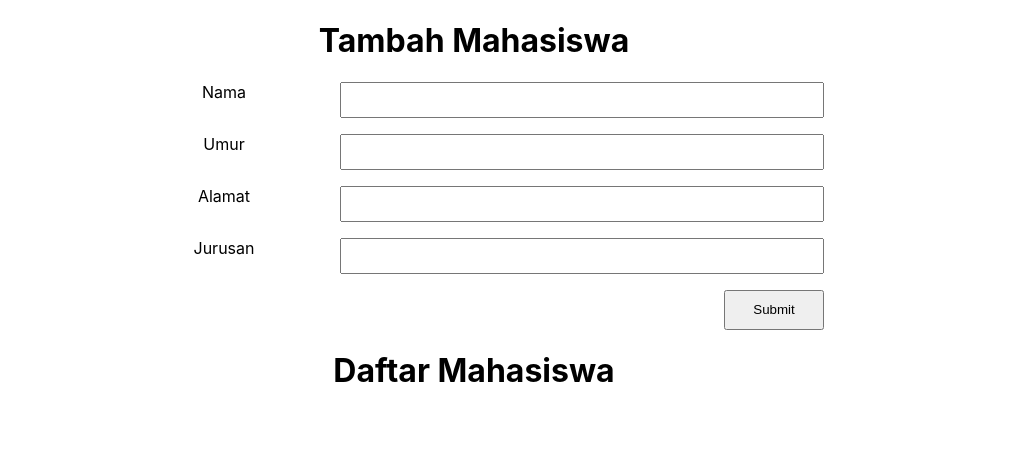
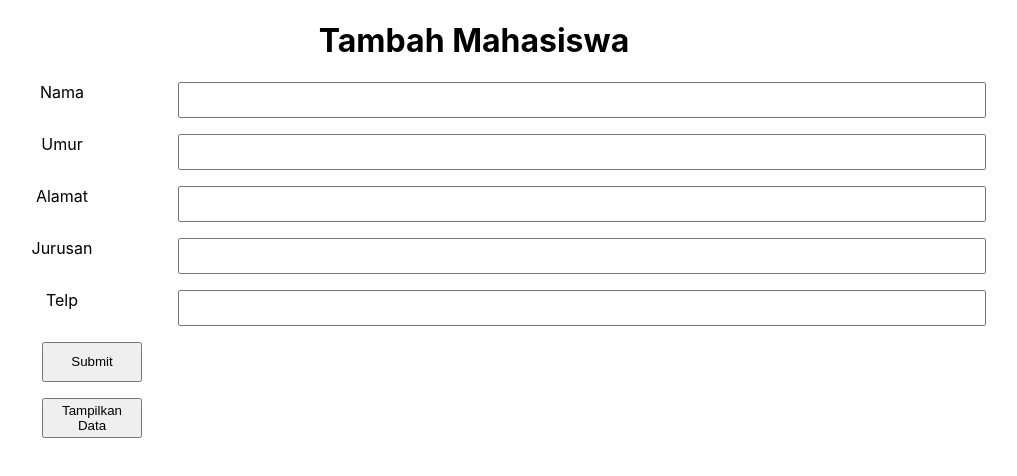
Before and after one commit to iqbal-rahmatullah/Blog-CRUD-ReactJS, a React (Create React App) app: page / in a window 1280 px wide. Shown: the top 476 px of the page, without its empty margins (166-1183 px from the left). Built offline with nearby package versions, Linux system fonts and the light colour scheme.

Commit message:
Tugas 5 selesai

```diff
--- a/src/components/form/Form.css
+++ b/src/components/form/Form.css
@@ -1,7 +1,7 @@
 form {
     display: grid;
     margin: auto;
-    width: 700px;
+    width: 80%;
     grid-template-columns: 200px 1fr;
     grid-gap: 16px;
 }
@@ -10,21 +10,21 @@ Input {
     height: 30px;
 }
 
-.btnSubmit {
-    width: 700px;
-    display: flex;
-    justify-content: end;
-}
-
 Button{
     width: 100px;
     height: 40px;
+    margin-left: 80px;
 }
 
 .resultBox {
     margin: auto;
-    width: 80%;
+    margin-top: 20px;
+    width: 70%;
     display: flex;
     gap: 20px;
     flex-wrap: wrap;
 }
+
+.none {
+    display: none;
+}
--- a/src/components/form/Form.jsx
+++ b/src/components/form/Form.jsx
@@ -11,12 +11,15 @@ function Form() {
   const [umur, setUmur] = useState()
   const [alamat, setAlamat] = useState('')
   const [jurusan, setJurusan] = useState('')
+  const [telp, setTelp] = useState('')
+  const [tampil, setTampil] = useState(true)
 
   const changeValueNama = (e) => {
     setNama(e.target.value)
   }
   const changeValueUmur = (e) => {
     setUmur(e.target.value)
+    console.log(umur)
   }
   const changeValueAlamat = (e) => {
     setAlamat(e.target.value)
@@ -25,18 +28,35 @@ function Form() {
     setJurusan(e.target.value)
   }
 
+  const changeValueTelp = (e) => {
+    setTelp(e.target.value)
+  }
+
   const handleButton = (e) => {
     e.preventDefault()
-    setMahasiswa([
+    if(nama.length === 0 || umur === '' || alamat.length === 0 || jurusan.length === 0 || telp === '') {
+      alert('Ada inputan yang masih kosong !!');
+    }
+    if(nama&&umur&&alamat&&jurusan&&telp) {
+      setMahasiswa([
         ...mahasiswa,
         {
             nama : nama,
             umur : umur,
             alamat : alamat,
-            jurusan : jurusan
         }
-    ])
-    console.log(mahasiswa)
+      ])
+    }
+  }
+
+  const handleButtonTampil = (e) => {
+    e.preventDefault()
+    if(tampil === false) {
+      setTampil(true)
+    }else {
+      setTampil(false)
+    }
+    console.log(tampil)
   }
   return (
     <>
@@ -46,12 +66,11 @@ function Form() {
             <Input labelFor="umur" label="Umur" typeInput="number" idInput="umur" nameInput="umur" inputOnchange={changeValueUmur}/>
             <Input labelFor="alamat" label="Alamat" typeInput="text" idInput="alamat" nameInput="alamat" inputOnchange={changeValueAlamat}/>
             <Input labelFor="jurusan" label="Jurusan" typeInput="text" idInput="jurusan" nameInput="jurusan" inputOnchange={changeValueJurusan}/>
-            <div className="btnSubmit">
-                <Button clickFunction={handleButton} judulButton="Submit"/>
-            </div>
+            <Input labelFor="telp" label="Telp" typeInput="number" idInput="telp" nameInput="telp" inputOnchange={changeValueTelp}/>
+            <Button clickFunction={handleButton} judulButton="Submit"/><br></br>
+            <Button clickFunction={handleButtonTampil} judulButton="Tampilkan Data"/>
         </form>
-        <h1>Daftar Mahasiswa</h1>
-        <div className="resultBox">
+        <div className={tampil === false ? "resultBox" : "resultBox none"}>
             {mahasiswa.map(mhs => {
                 return <Result nama={mhs.nama} alamat={mhs.alamat} umur={mhs.umur} jurusan={mhs.jurusan} />
             })}
--- a/src/components/form/Result.css
+++ b/src/components/form/Result.css
@@ -1,5 +1,5 @@
 p {
-    border: 1px solid #ccc;
+    border-bottom: 1px solid #ccc;
     margin: 0;
     padding: 20px;
 }
--- a/src/components/form/Result.jsx
+++ b/src/components/form/Result.jsx
@@ -4,10 +4,9 @@ import "./Result.css"
 function Result(props) {
   return (
     <div>
-        <p>{props.nama}</p>
-        <p>{props.umur}</p>
-        <p>{props.alamat}</p>
-        <p>{props.jurusan}</p>
+        <p>Nama : {props.nama}</p>
+        <p>Umur : {props.umur}</p>
+        <p>Alamat : {props.alamat}</p>
     </div>
   )
 }
```
